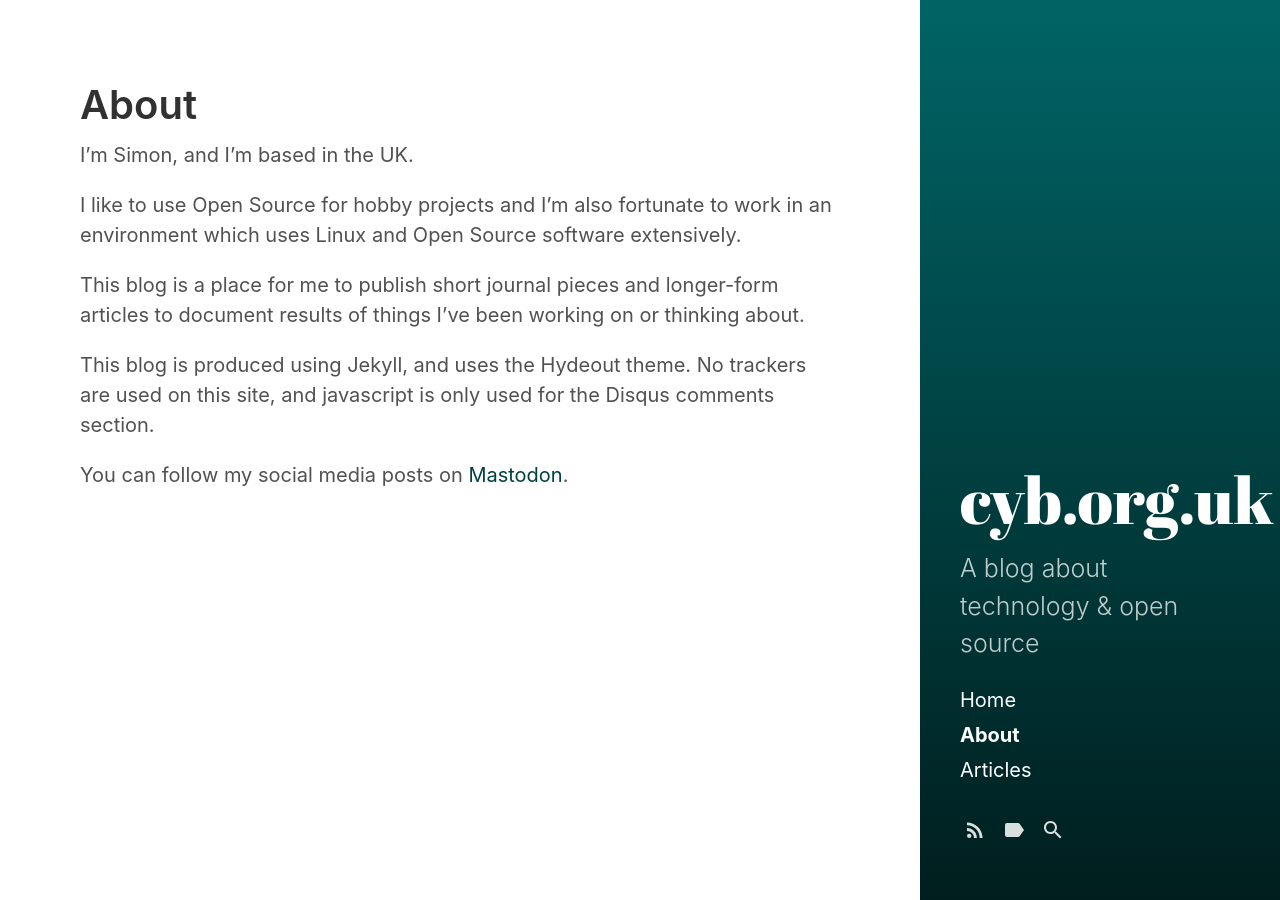
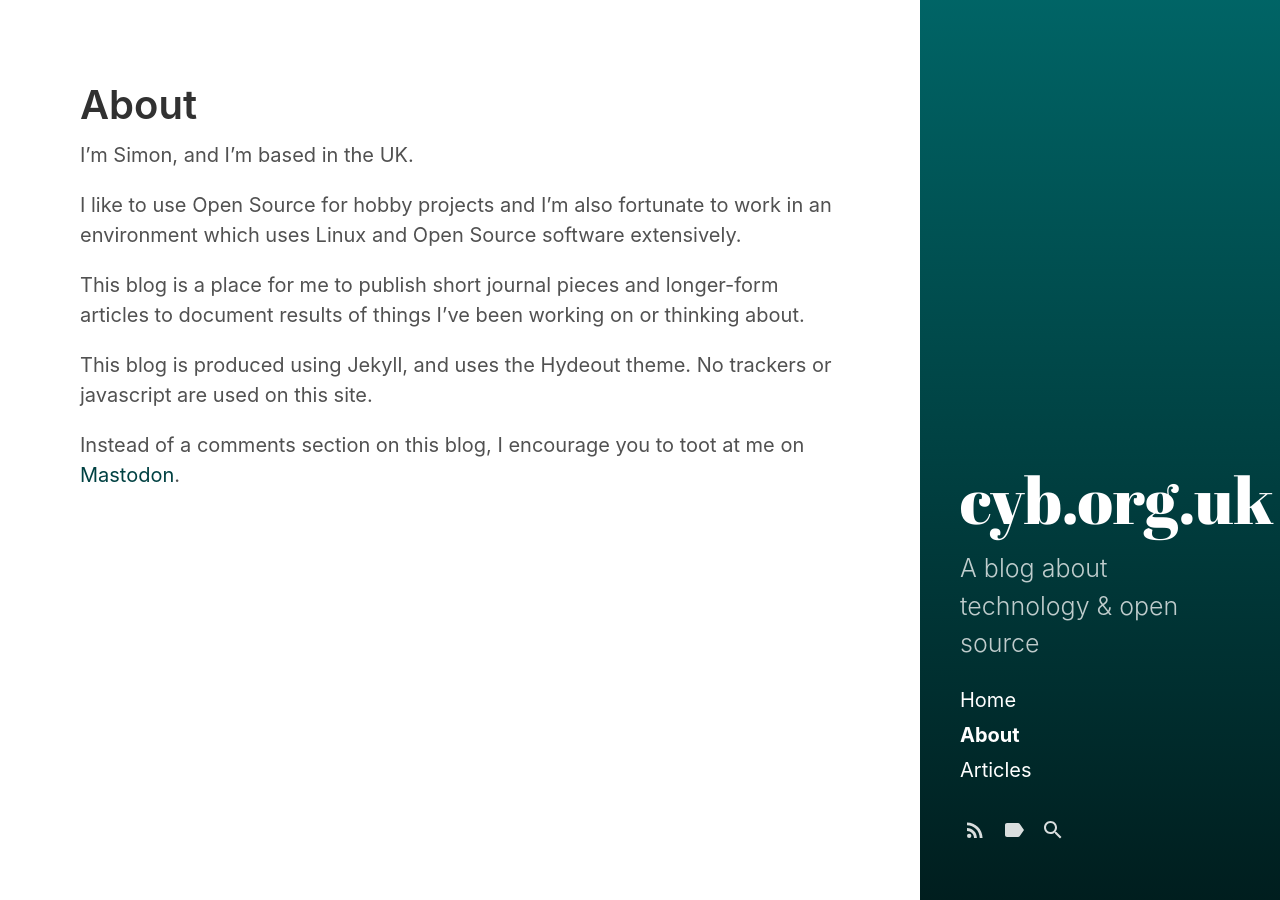
Before and after one commit to cyborguk/cyborguk.github.io, a Jekyll site: the page built from about.md, in a window 1280 px wide. Built offline with Jekyll 4.4.1, drawn with Linux system fonts in a browser that asks for light colours.

Commit message:
Remove disqus

```diff
--- a/_config.yml
+++ b/_config.yml
@@ -24,8 +24,8 @@ paginate:         5
 
 permalink: /:year/:month/:day/:title:output_ext
 
-disqus:
-          shortname: cyb-org-uk
+#disqus:
+#          shortname: cyb-org-uk
 
 plugins:
   - jekyll-feed
--- a/_includes/comments.html
+++ b/_includes/comments.html
@@ -1,6 +1,6 @@
 {% if page.comments != false %}
   <section class="comments">
     <h2>Comments</h2>
-    {% include disqus.html %}
+    <!--    {% include disqus.html %} -->
   </section>
 {% endif %}
--- a/_layouts/post.html
+++ b/_layouts/post.html
@@ -13,7 +13,7 @@ comments: true
     {{ content }}
     {% include post-tags.html post=page %}
   </div>
-
-  {% include comments.html %}
+  <!-- don't include comments for now -->
+  <!--  {% include comments.html %} -->
   {% include related_posts.html %}
 </div>
--- a/about.md
+++ b/about.md
@@ -12,7 +12,8 @@ an environment which uses Linux and Open Source software extensively.
 This blog is a place for me to publish short journal pieces and longer-form
 articles to document results of things I've been working on or thinking about.
 
-This blog is produced using Jekyll, and uses the Hydeout theme. No trackers are
-used on this site, and javascript is only used for the Disqus comments section.
+This blog is produced using Jekyll, and uses the Hydeout theme. No trackers or
+javascript are used on this site.
 
-You can follow my social media posts on [Mastodon](https://fosstodon.org/@simon).
+Instead of a comments section on this blog, I encourage you to toot at me on
+[Mastodon](https://fosstodon.org/@simon).
```
Also changed, not shown: other parts of _layouts/post.html (+1 -1 lines).
